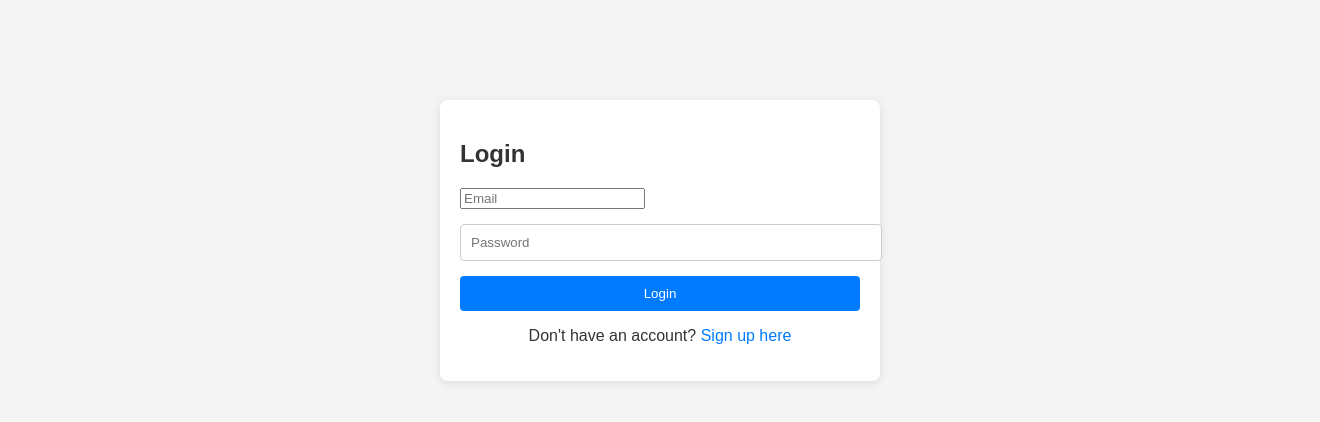
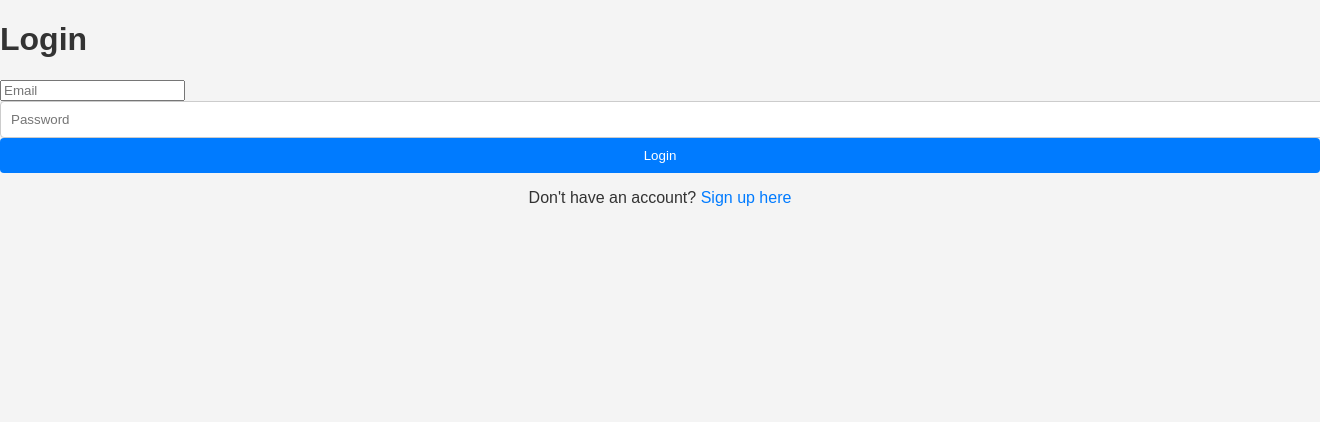
Before and after one commit to Perciviall/app, a Flask app: page /login in a window 1320 px wide; the page is wider, and only the part inside the window is pictured. Shown: the part 85-507 px from the top of that part. Run offline with Flask 3, Linux system fonts and the light colour scheme.

Commit message:
Update login.html

```diff
--- a/templates/login.html
+++ b/templates/login.html
@@ -9,32 +9,23 @@
 </head>
 <body>
     {% include 'header.html' %}
-
     {% with messages = get_flashed_messages(with_categories=true) %}
         {% if messages %}
             <ul>
-                {% for category, message in messages %}
-                    <li class="alert alert-{{ category }}">{{ message }}</li>
-                {% endfor %}
+            {% for category, message in messages %}
+                <li class="alert alert-{{ category }}">{{ message }}</li>
+            {% endfor %}
             </ul>
         {% endif %}
     {% endwith %}
-
-    <div class="login-container">
-        <h2>Login</h2>
+    <div class="container"> <!-- Add this container -->
+        <h1>Login</h1>
         <form method="POST">
-            <div class="form-group">
-                <input type="email" name="email" placeholder="Email" required>
-            </div>
-            <div class="form-group">
-                <input type="password" name="password" placeholder="Password" required>
-            </div>
+            <input type="email" name="email" placeholder="Email" required>
+            <input type="password" name="password" placeholder="Password" required>
             <button type="submit">Login</button>
         </form>
-
         <p>Don't have an account? <a href="https://www.percivial.live/register">Sign up here</a></p>
-    </div>
-
-    <script src="{{ url_for('static', filename='script.js') }}"></script>
+    </div> <!-- End of container -->
 </body>
 </html>
```
